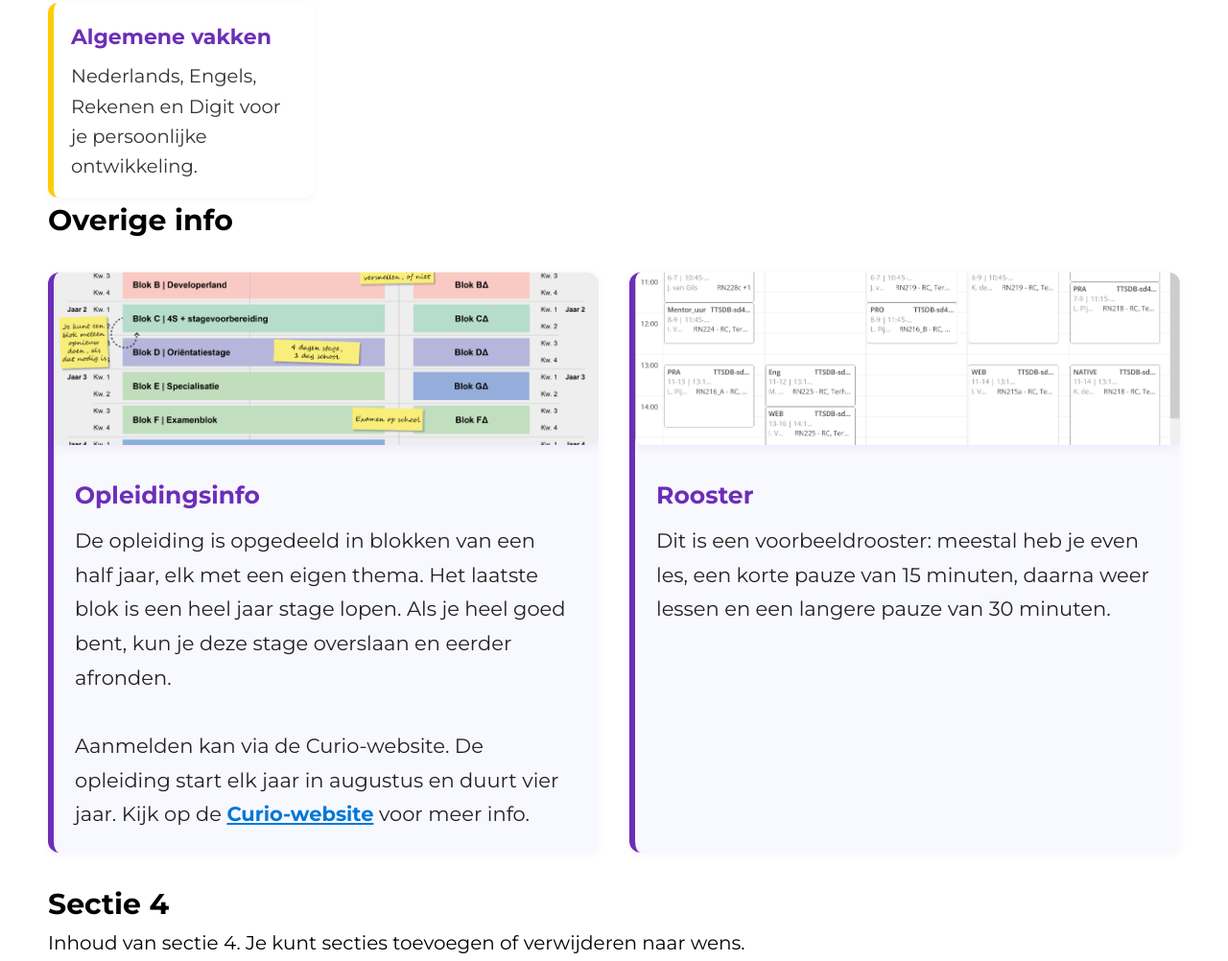
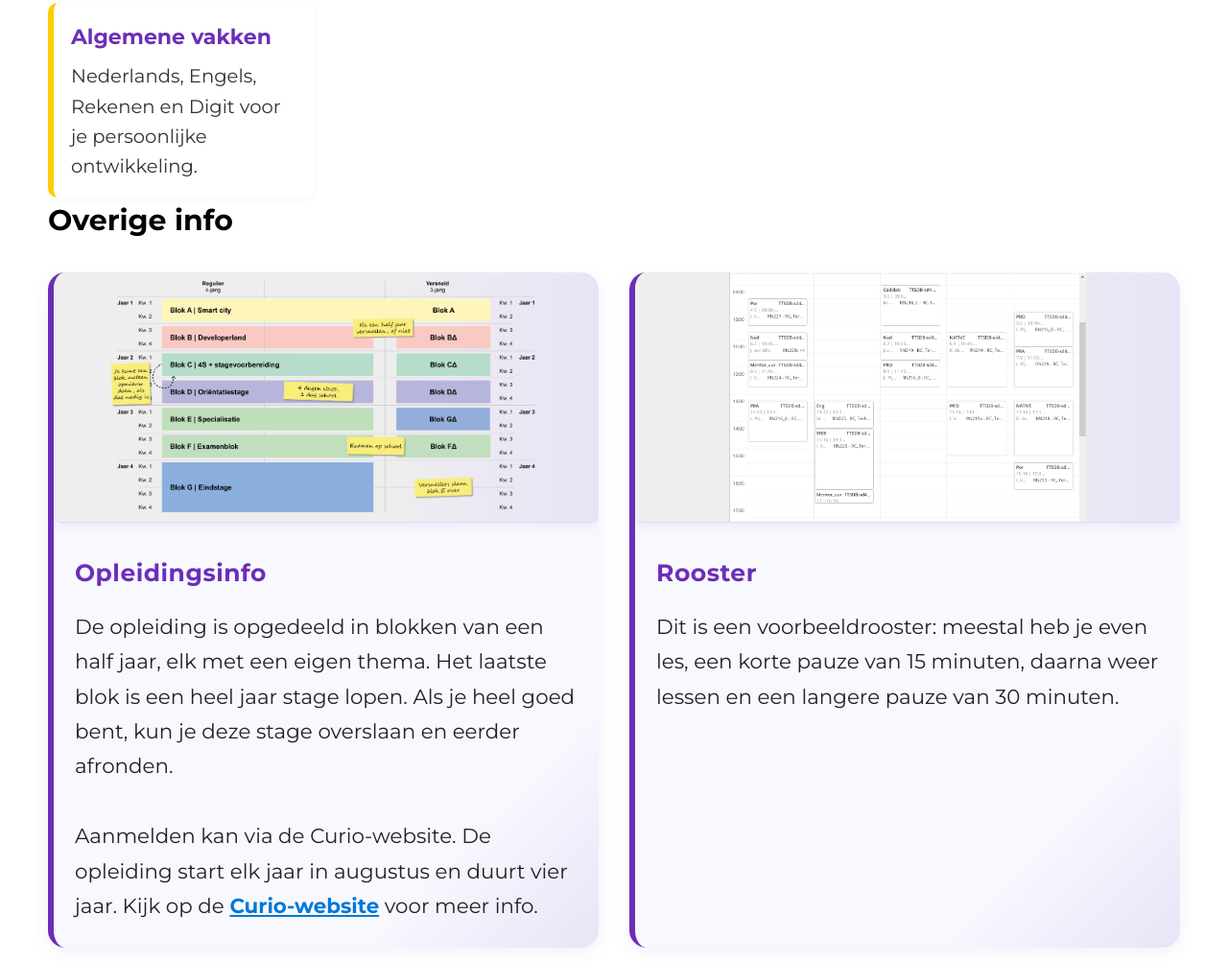
Before and after one commit to MeanD05/curio-opendag-single-page-djay, a plain HTML site: page index.html in a window 1280 px wide. Shown: the part 1120-2122 px from the top of the page at 96% size. Drawn offline with Linux system fonts and the light colour scheme.

Commit message:
betere style aangepaste css

```diff
--- a/style.css
+++ b/style.css
@@ -25,8 +25,6 @@ header {
     background-color: #ffcc04;
     height: 150px;
     position: sticky;
-    z-index: 999;
-    top: 0;
 }
 
 .navbar {
@@ -137,28 +135,30 @@ main {
 }
 
 .info-blok {
-    background: #f8f8ff;
+    background: linear-gradient(135deg, #f8f8ff 80%, #e9e3f7 100%);
     border-left: 6px solid #6c2eb7;
-    border-radius: 12px;
-    box-shadow: 0 2px 8px rgba(108,46,183,0.06);
-    padding: 0 0 22px 0;
+    border-radius: 18px;
+    box-shadow: 0 4px 18px rgba(108,46,183,0.08);
+    padding: 0 0 26px 0;
     display: flex;
     flex-direction: column;
     justify-content: flex-start;
     min-width: 0;
     transition: box-shadow 0.2s, transform 0.2s;
     overflow: hidden;
+    position: relative;
 }
 
 .info-blok img {
     width: 100%;
-    max-height: 180px;
-    object-fit: cover;
-    border-radius: 8px 8px 0 0;
-    margin-bottom: 16px;
-    box-shadow: 0 2px 8px rgba(108,46,183,0.08);
-    background: #eee;
+    height: 260px;
+    object-fit: contain;
+    border-radius: 18px 18px 0 0;
+    margin-bottom: 0;
+    background: linear-gradient(90deg, #eee 60%, #e9e3f7 100%);
     display: block;
+    box-shadow: 0 2px 12px rgba(108,46,183,0.10);
+    border-bottom: 1px solid #e0d8f3;
 }
 
 .info-blok h2 {
@@ -166,13 +166,15 @@ main {
     color: #6c2eb7;
     font-size: 1.25em;
     font-weight: 700;
+    letter-spacing: 0.5px;
 }
 
 .info-blok p {
     color: #222;
-    font-size: 1.05em;
+    font-size: 1.07em;
     line-height: 1.7;
     margin: 0 22px;
+    margin-top: 8px;
 }
 
 .info-blok a {
```
